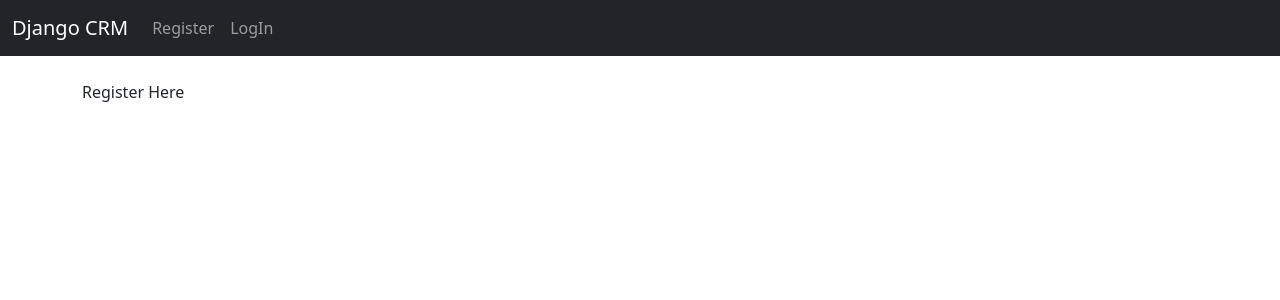
After one commit to KizMan-23/django_dcrm, a Django app: page /register/ in a window 1280 px wide. The commit adds this page. Shown: the top 300 px of the page. Run offline with Django 5.2, Linux system fonts and the light colour scheme.

Commit message:
login and logout

```diff
--- a/website/templates/navbar.html
+++ b/website/templates/navbar.html
@@ -6,19 +6,24 @@
     </button>
     <div class="collapse navbar-collapse" id="navbarSupportedContent">
       <ul class="navbar-nav me-auto mb-2 mb-lg-0">
-        <li class="nav-item">
-          <a class="nav-link active" aria-current="page" href="#">Home</a>
-        </li>
 
         {% if user.is_authenticated %}
 
-        <li class="nav-item">
-          <a class="nav-link" href="{% url 'logout_user' %}">LogOut</a>
-        </li>
+          <li class="nav-item">
+            <a class="nav-link active" aria-current="page" href="#">Home</a>
+          </li>
 
-        {%else %}
-         <li class="nav-item">
-          <a class="nav-link" href="{% url 'home' %}">LogIn</a>
+          <li class="nav-item">
+            <a class="nav-link" href="{% url 'logout' %}">LogOut</a>
+          </li>
+
+        {% else %}
+          <li class="nav-item">
+            <a class="nav-link" href="{% url 'register' %}">Register</a>
+          </li>
+
+          <li class="nav-item">
+            <a class="nav-link" href="{% url 'home' %}">LogIn</a>
           </li>
 
         {% endif %}
--- /dev/null
+++ b/website/templates/register.html
@@ -0,0 +1,9 @@
+{% extends 'base.html' %}
+
+{% block content %}
+
+<hi>
+    Register Here
+</hi>
+
+{% endblock %}
--- a/website/urls.py
+++ b/website/urls.py
@@ -5,5 +5,6 @@ from . import views
 urlpatterns = [
     path('', views.home, name='home'),
     # path('login/', views.login_user, name='login'),
-    # path('logout/', views.logout_user, name='logout'),
+    path('logout/', views.logout_user, name='logout'),
+    path('register/', views.register_user, name='register')
 ]
--- a/website/views.py
+++ b/website/views.py
@@ -25,3 +25,7 @@ def logout_user(request):
     logout(request)
     messages.success(request, 'You have been logged Out..')
     return redirect('home')
+
+
+def register_user(request):
+    return render(request, 'register.html', {})
```
Also changed, not shown: website/forms.py (added, +19 -0 lines), db.sqlite3.
